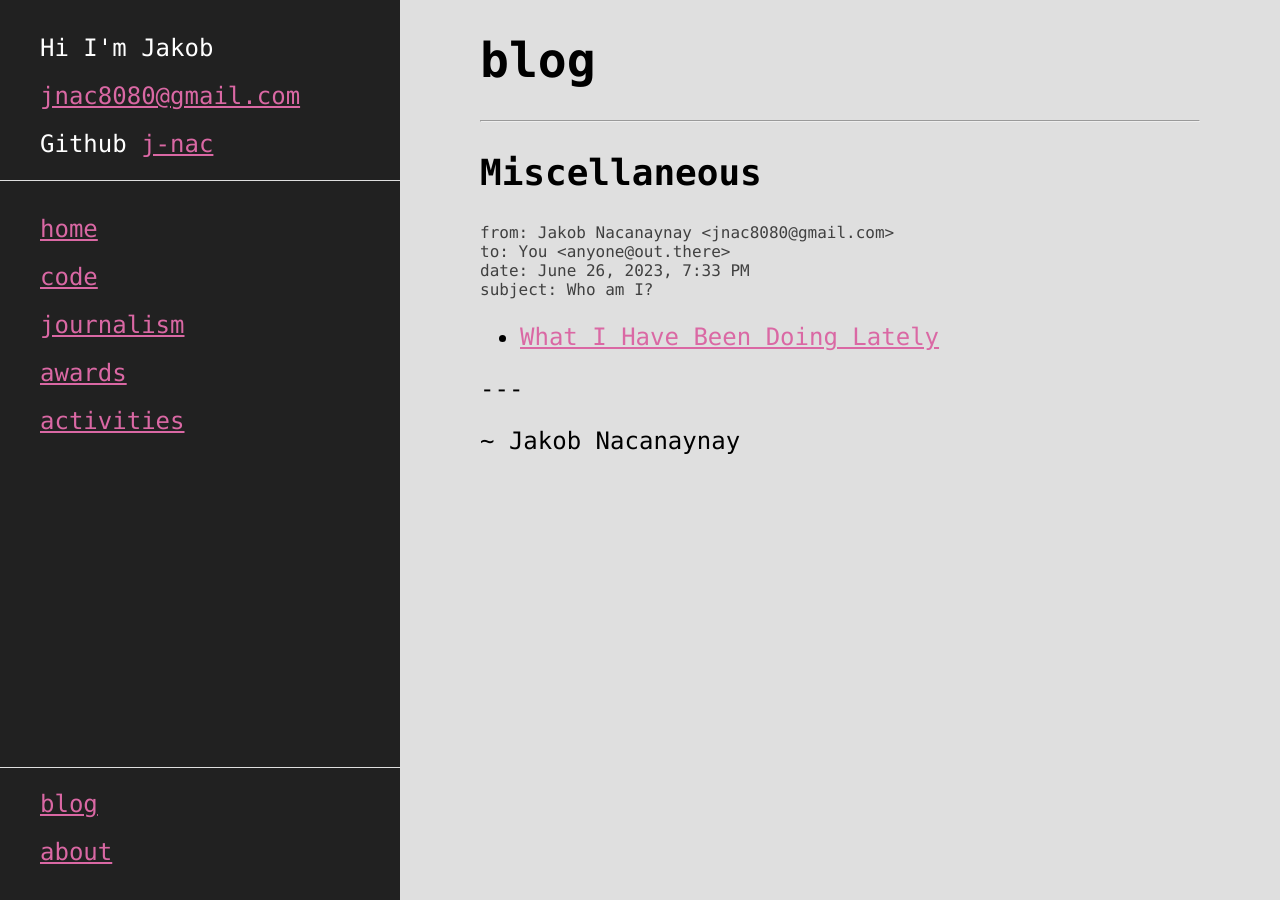
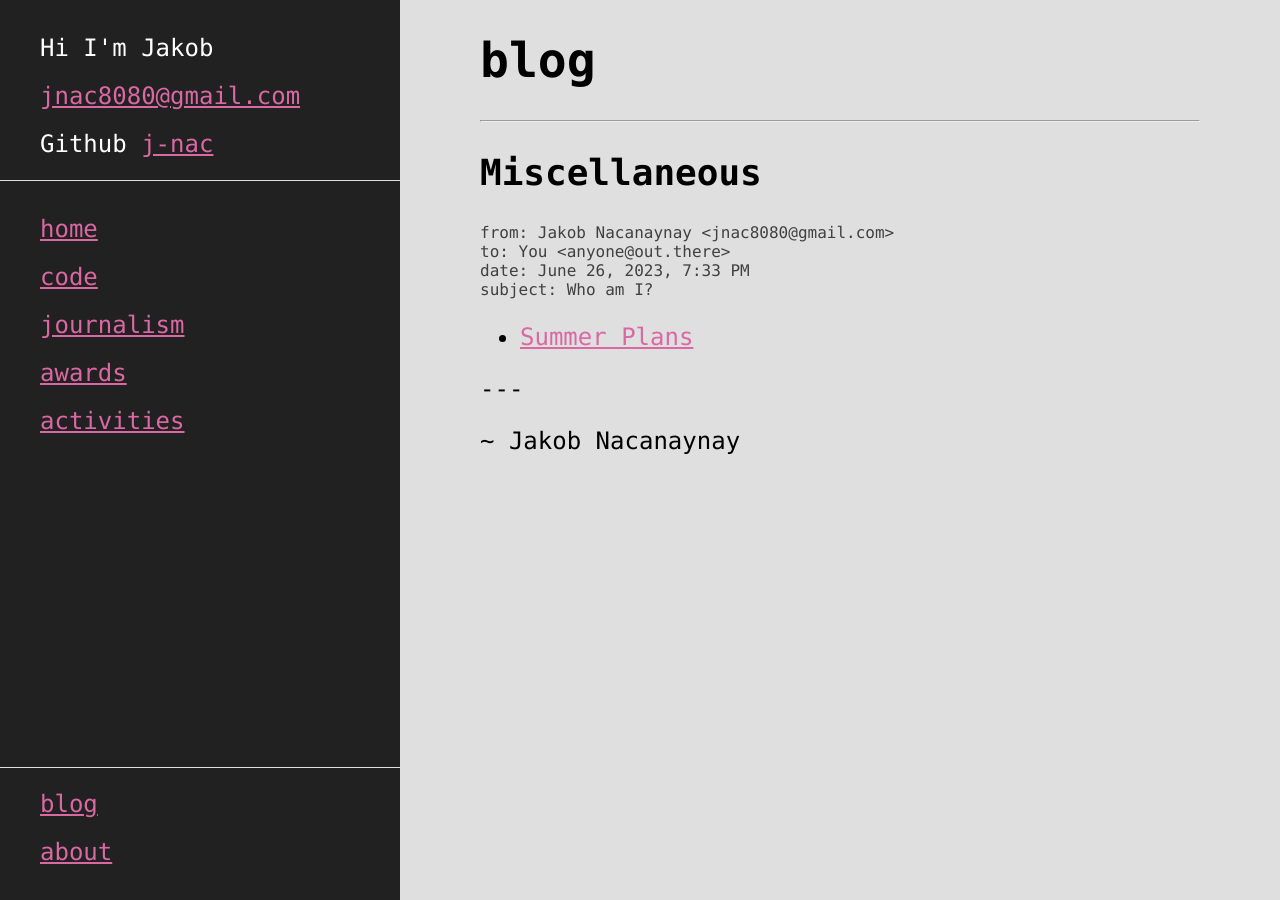
Before and after one commit to j-nac/j-nac.github.io, a Jekyll site: the page built from portfolio/blog.md, in a window 1280 px wide. Built offline with Jekyll 4.4.1, drawn with Linux system fonts in a browser that asks for light colours.

Commit message:
Fix title

```diff
--- a/portfolio/_posts/2023-06-27-summer-plans.md
+++ b/portfolio/_posts/2023-06-27-summer-plans.md
@@ -1,6 +1,6 @@
 ---
 layout: default
-title: What I Have Been Doing Lately
+title: Summer Plans
 ---
 
 ## Summer Plans
```
